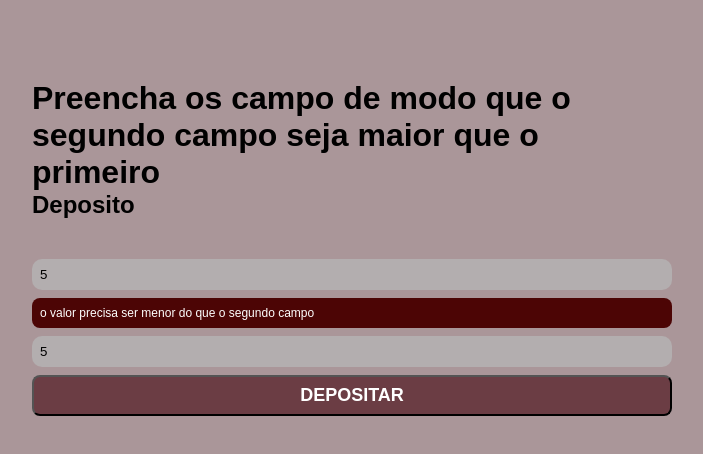
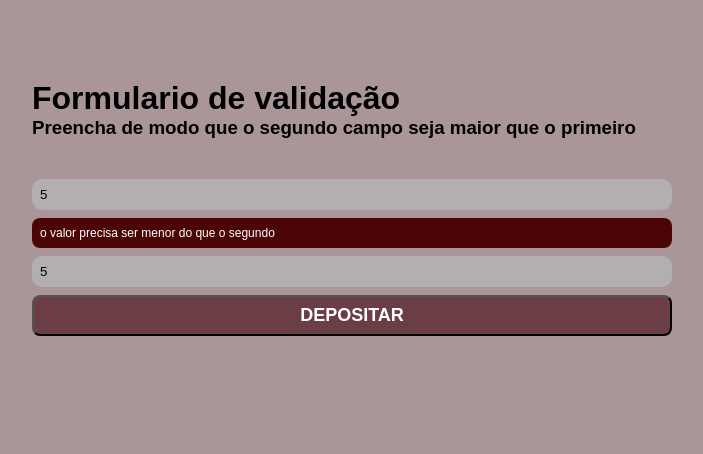
Before and after one commit to jotaMch/curso_ebac_frontend, a plain HTML site: page index.html in a window 1280 px wide. Both pictures are taken after typing "5", "5" into the empty fields and a click on the button "DEPOSITAR". Shown: the whole page, without its empty margins (288-991 px from the left). Drawn offline with Linux system fonts and the light colour scheme.

Commit message:
alterando arquivo

```diff
--- a/index.html
+++ b/index.html
@@ -9,12 +9,12 @@
 </head>
 <body>
     <div class="container">
-        <h1>Preencha os campo de modo que o segundo campo seja maior que o primeiro</h1>
-        <h2>Deposito</h2>
+        <h1>Formulario de validação</h1>
+        <h3>Preencha de modo que o segundo campo seja maior que o primeiro </h3>
         <form id="form-deposito">
             <input type="number" id="numero-conta" required placeholder="numberA" />
             <p class="error-message">
-                o valor precisa ser menor do que o segundo campo
+                o valor precisa ser menor do que o segundo
             </p>
             <input type="number" id="valor-deposito" required placeholder="numberB" />
             <button id="btn-depositar" type="submit">Depositar</button>
```
